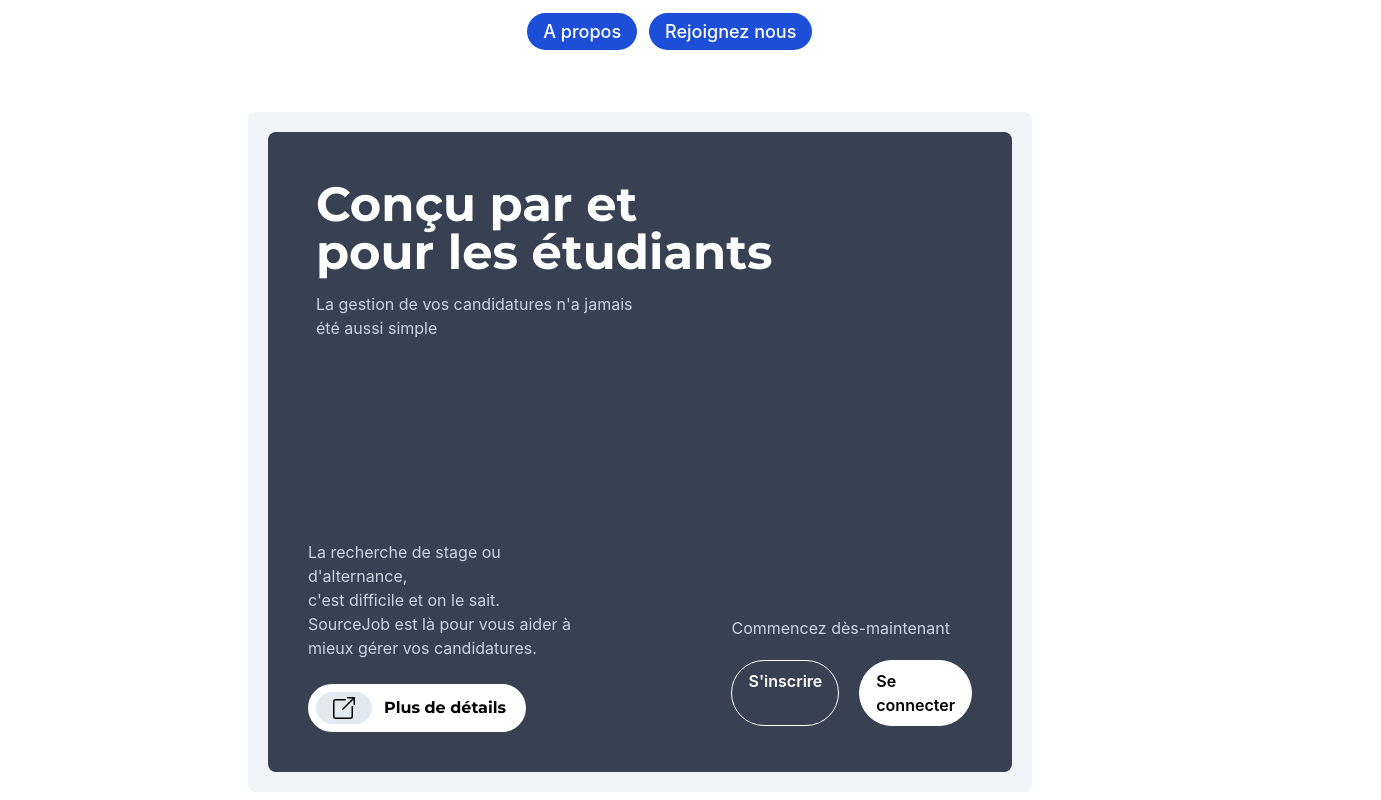
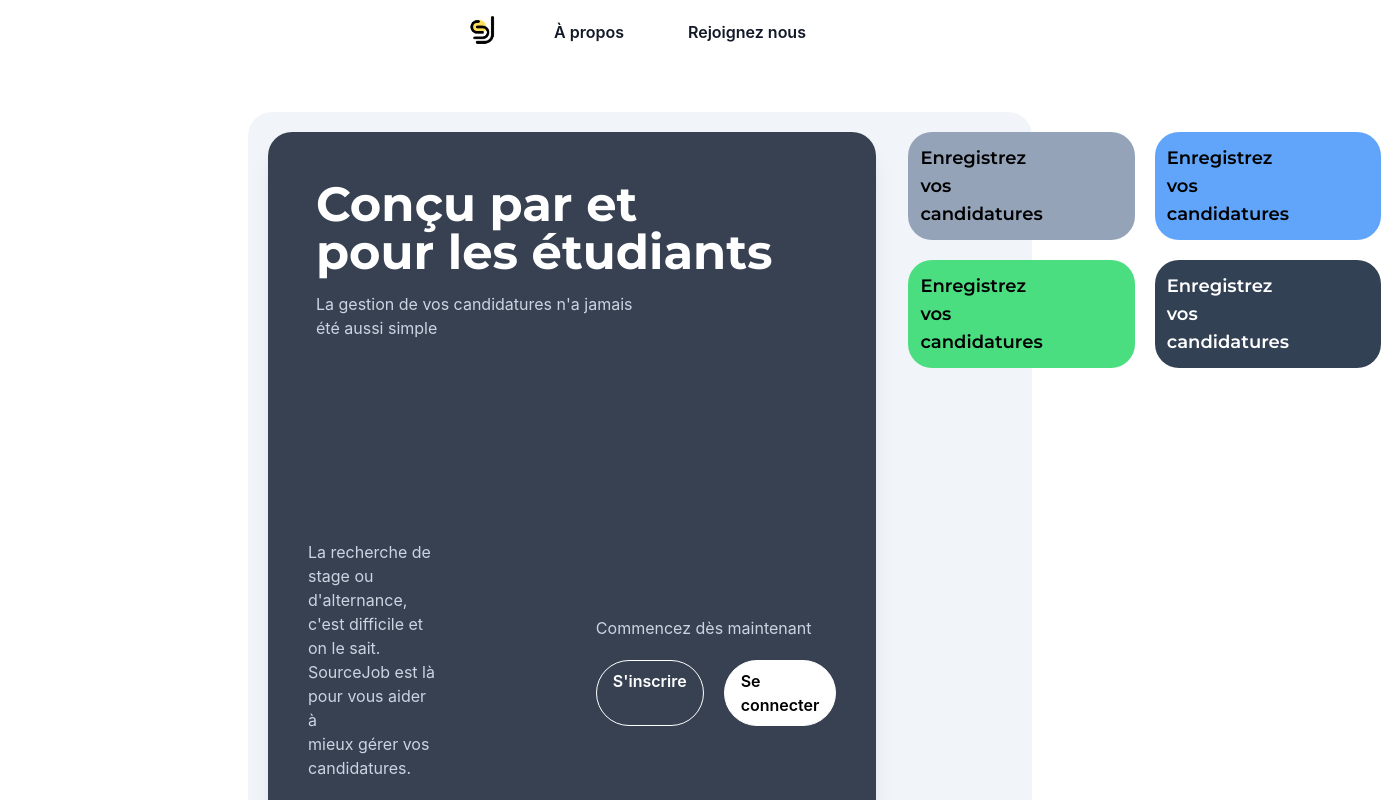
Before and after one commit to EliasLd/SourceJob, a React (Create React App) app: page / in a window 1280 px wide. Shown: the top 800 px of the page, 1381 px wide, since content can reach past the window. Built offline with nearby package versions, Linux system fonts and the light colour scheme.

Commit message:
ux panels added

```diff
--- a/src/components/FirstPage.jsx
+++ b/src/components/FirstPage.jsx
@@ -1,6 +1,6 @@
 import React from 'react';
 import { Link } from 'react-router-dom';
-
+import logo from '../assets/logo.png';
 import search from '../assets/search-icon.svg';
 import pending from '../assets/pending-icon.svg';
 import verified from '../assets/verified-icon.svg';
@@ -8,18 +8,18 @@ import arrowOut from '../assets/arrow-out.svg';
 
 function Nav() {
   return (
-      <nav className="sticky top-0 z-10">
+      <nav className=" top-0 z-10">
         <div className='max-w-5xl mx-auto px-4'>
           <div className='flex items-center justify-center h-16'>
-            <div className='flex text-gray-900'>
+            <div className='flex text-gray-900 items-center gap-x-10 '>
               <Link to="/" className='text-white text-xl'>
-                Logo
+                <img src={logo} className='w-10 h-10'/>
               </Link>
-              <Link to='/about'>
-                <a className='py-2 px-4 text-lg bg-blue-700 text-white rounded-full font-medium ml-3'>A propos</a>
+              <Link to='/about' className='p-3 rounded-2xl hover:bg-slate-100'>
+                <p className='font-inter font-semibold'>À propos</p>
               </Link>
-              <Link to="/auth/login">
-                <a className="py-2 px-4 text-lg bg-blue-700 text-white rounded-full font-medium ml-3">Rejoignez nous</a>
+              <Link to="/auth/login" className='p-3 rounded-2xl hover:bg-slate-100' >
+                <p className='font-inter font-semibold'>Rejoignez nous</p>
               </Link>
             </div>
           </div>
@@ -32,8 +32,8 @@ function Landing() {
   return(
     <div className='mt-10 mx-20'>
       <div className='p-2 mx-20'>
-        <div className='p-5 mx-20 bg-slate-100 rounded-lg flex flex-row'>
-          <div className='p-10 bg-gray-700 rounded-lg flex flex-col'>
+        <div className='p-5 mx-20 bg-slate-100 rounded-3xl flex flex-row gap-x-8'>
+          <div className='p-10 bg-gray-700 rounded-3xl flex flex-col shadow-xl'>
             <div className='p-2'>
               <p className='text-white text-5xl font-sans font-bold'>Conçu par et <br/> pour les étudiants</p>
               <p className='font-inter text-slate-300 text-md py-4'>La gestion de vos candidatures n'a jamais <br/> été aussi simple</p>
@@ -53,7 +53,7 @@ function Landing() {
                 </Link>
               </div>
               <div className='flex flex-col mt-20 ml-40'>
-                  <p className='font-inter text-slate-300 text-md py-3'>Commencez dès-maintenant</p>
+                  <p className='font-inter text-slate-300 text-md py-3'>Commencez dès maintenant</p>
                   <div className='flex flex-row gap-x-5 item-center'>
                     <Link to='/auth/signup' className=' mt-2  rounded-full border border-white
                      hover:bg-white transition ease-in-out duration-500 '>
@@ -63,6 +63,32 @@ function Landing() {
                       <p className='text-black text-md text-sans font-semibold py-2 px-4'>Se connecter</p>
                     </Link>
                   </div>
+              </div>
+            </div>
+          </div>
+          <div className='flex flex-col'>
+            <div className='flex flex-row gap-x-5'>
+              <div className='flex p-2 bg-slate-400 rounded-3xl'>
+                <div className='flex'>
+                  <p className='p-1 mr-20 font-sans font-semibold text-black text-lg'>Enregistrez vos <br/> candidatures</p>
+                </div>
+              </div>
+              <div>
+                <div className='flex p-2 bg-blue-400 rounded-3xl'>
+                  <p className='p-1 mr-20 font-sans font-semibold text-black text-lg'>Enregistrez vos <br/> candidatures</p>
+                </div>
+              </div>
+            </div>
+            <div className='flex flex-row mt-5 gap-x-5'>
+              <div className='flex p-2 bg-green-400 rounded-3xl'>
+                <div className='flex'>
+                  <p className='p-1 mr-20 font-sans font-semibold text-black text-lg'>Enregistrez vos <br/> candidatures</p>
+                </div>
+              </div>
+              <div className='flex p-2 bg-slate-700 rounded-3xl'>
+                <div className='flex'>
+                  <p className='p-1 mr-20 font-sans font-semibold text-white text-lg'>Enregistrez vos <br/> candidatures</p>
+                </div>
               </div>
             </div>
           </div>
```
